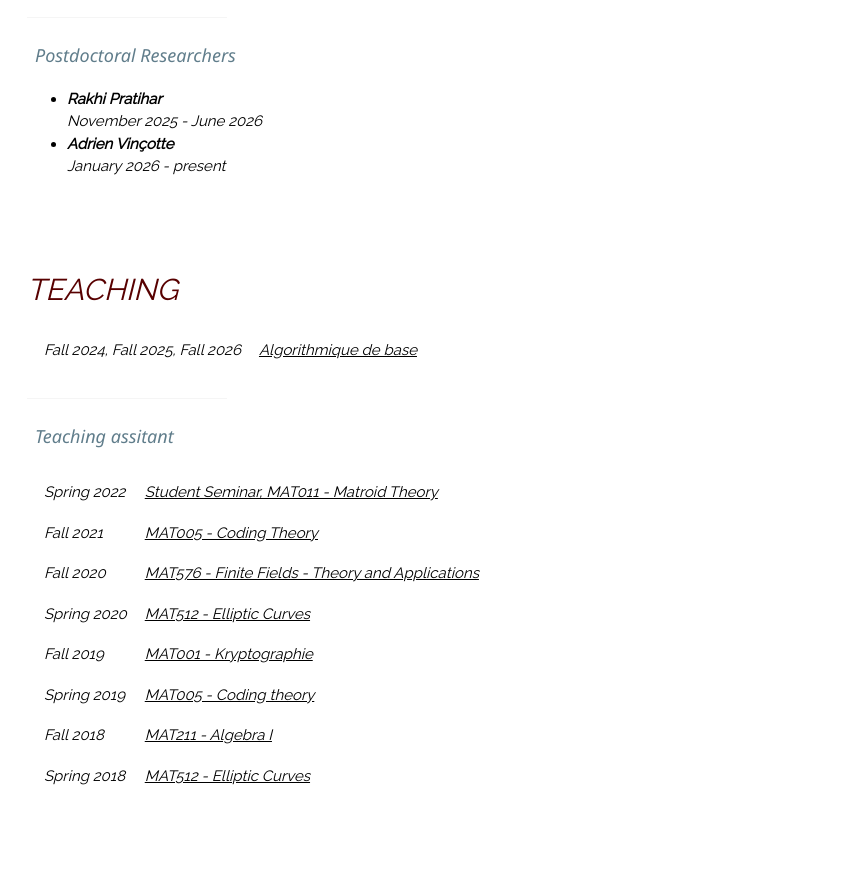
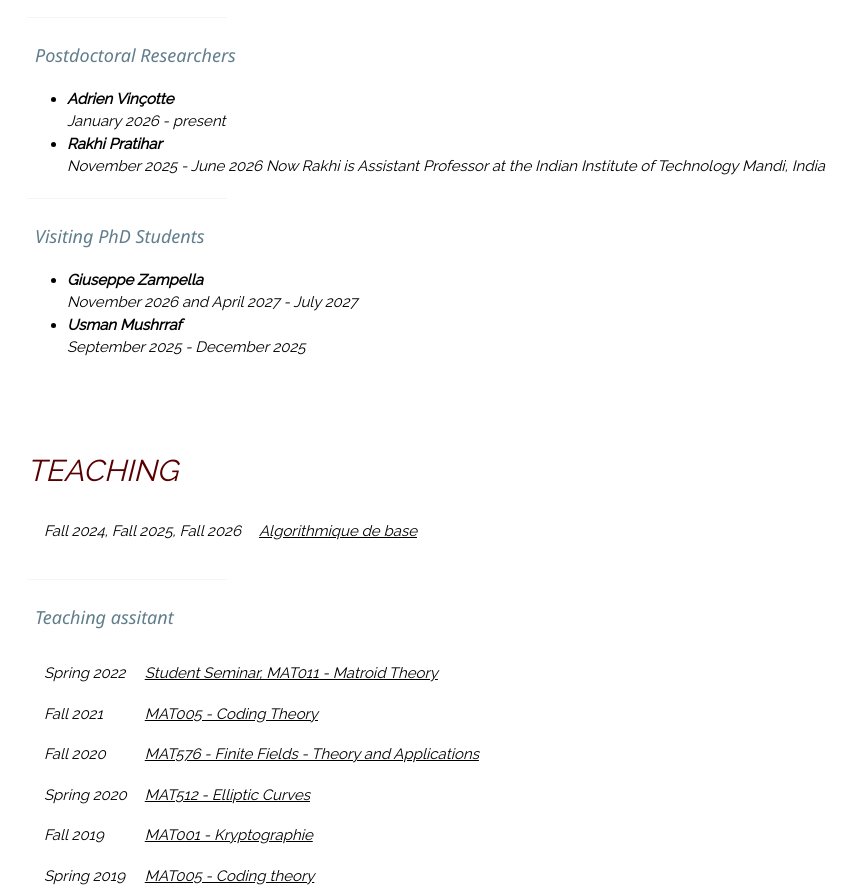
Before and after one commit to gianiraalfarano/gianiraalfarano.github.io, a plain HTML site: page index.html in a window 1280 px wide. Shown: the part 4695-5583 px from the top of the page, without its empty margins (123-979 px from the left). Drawn offline with nearby package versions, Linux system fonts and the light colour scheme; some icons are missing.

Commit message:
Add files via upload

```diff
--- a/index.html
+++ b/index.html
@@ -269,14 +269,33 @@ I strongly believe in <a href="https://www.ams.org/journals/notices/201610/rnoti
 
   <ul>
     <li>
-      <b>Rakhi Pratihar</b><br>
-      November 2025 - June 2026
-    </li>
-    <li>
       <b>Adrien Vin&ccedil;otte</b><br>
       January 2026 - present
     </li>
+    <li>
+      <b>Rakhi Pratihar</b><br>
+      November 2025 - June 2026
+<em>Now Rakhi is Assistant Professor at the Indian Institute of Technology Mandi, India</em>
+    </li>
   </ul>
+
+<hr style="width:200px" class="w3-opacity">
+
+  <h5 class="w3-text-blue-grey w3-padding-small">
+    Visiting PhD Students
+  </h5>
+
+  <ul>
+    <li>
+      <b>Giuseppe Zampella</b><br>
+      November 2026 and April 2027 - July 2027
+    </li>
+    <li>
+      <b>Usman Mushrraf</b><br>
+      September 2025 - December 2025
+    </li>
+  </ul>
+
 
 </div>
 
```
